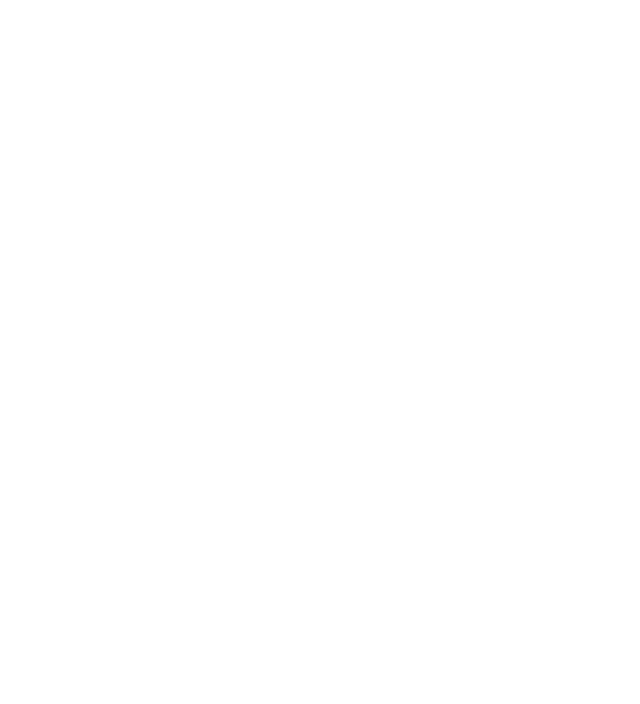
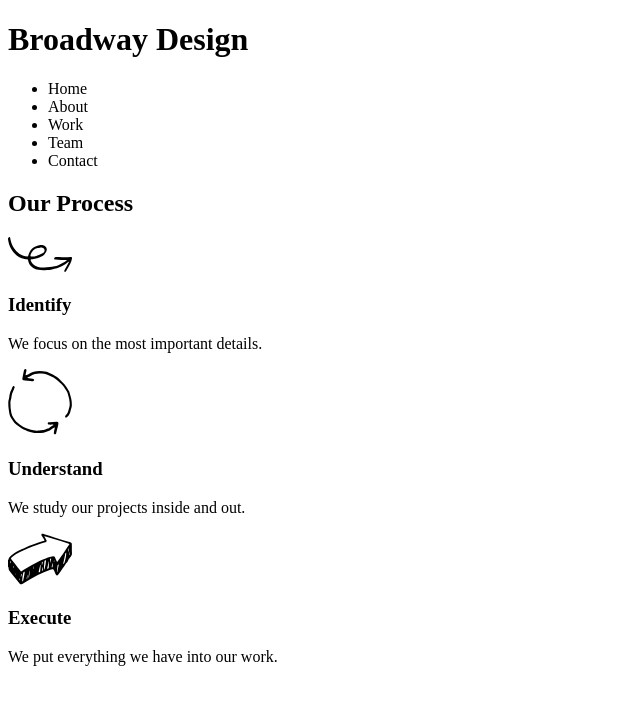
Before and after one commit to skarleyguerrero/broadway, a plain HTML site: page index.html in a window 1280 px wide. Shown: the whole page, without its empty margins (0-640 px from the left). Drawn offline with Linux system fonts and the light colour scheme.

Commit message:
Added Menu /  Process

```diff
--- a/index.html
+++ b/index.html
@@ -7,11 +7,29 @@
   <body>
     <!--Menu Area-->
     <div id="menu">
+      <h1>Broadway Design</h1>
+        <ul>
+          <li>Home</li>
+          <li>About</li>
+          <li>Work</li>
+          <li>Team</li>
+          <li>Contact</li>
+
     </div>
 
     <!-- Main section of page-->
     <div id="main">
     <!-- Process description-->
+    <h2>Our Process</h2>
+    <img src="./resources/icons/identify.svg" alt="Image could not be displayed">
+    <h3>Identify</h3>
+      <p>We focus on the most important details.</p>
+    <img src="./resources/icons/understand.svg" alt="Image could not be displayed">
+    <h3>Understand</h3>
+      <p>We study our projects inside and out.</p>
+    <img src="./resources/icons/execute.svg" alt="Image could not be displayed">
+    <h3>Execute</h3>
+      <p>We put everything we have into our work.</p>
 
     <!-- Company information-->
 
```
